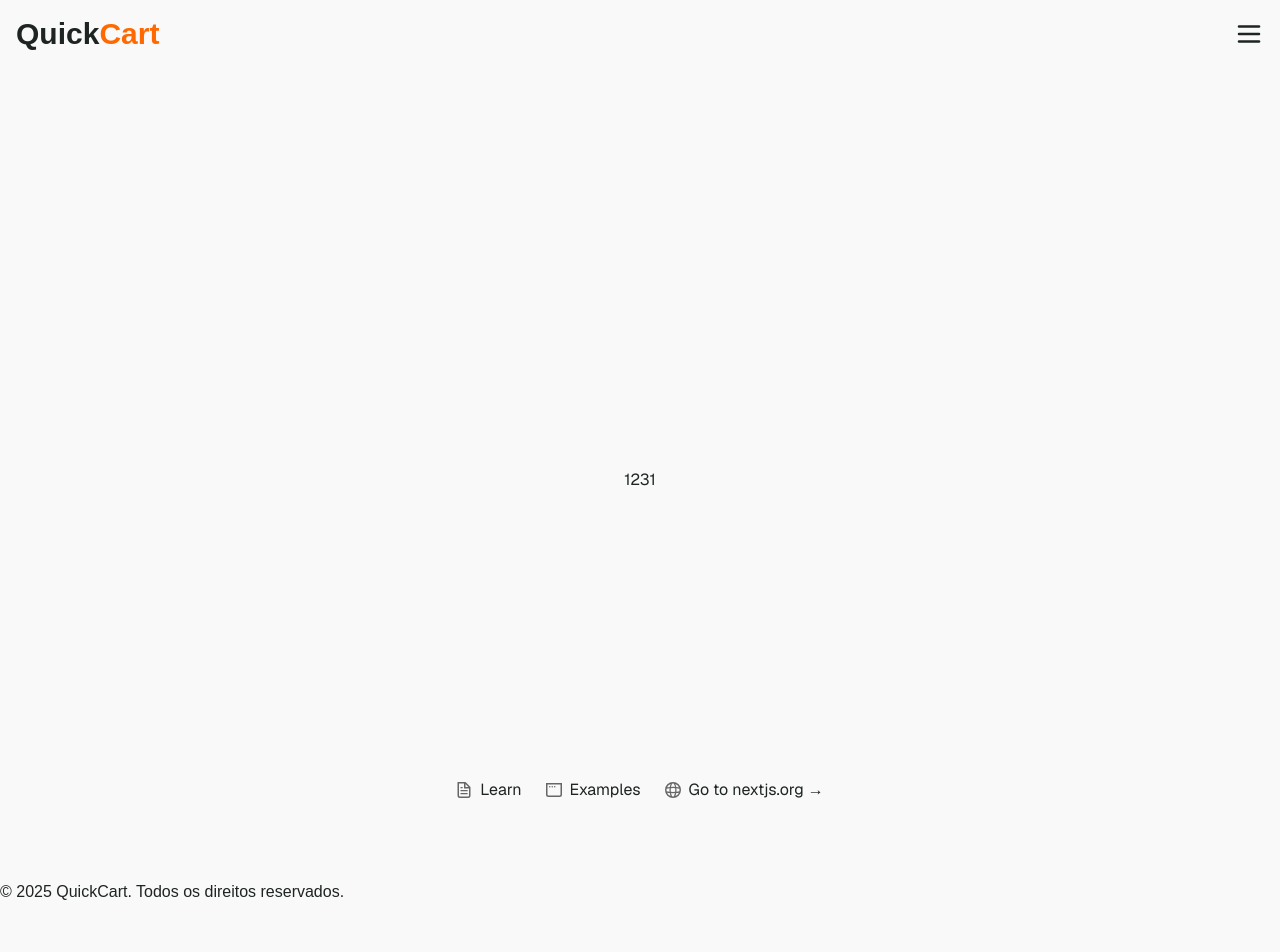
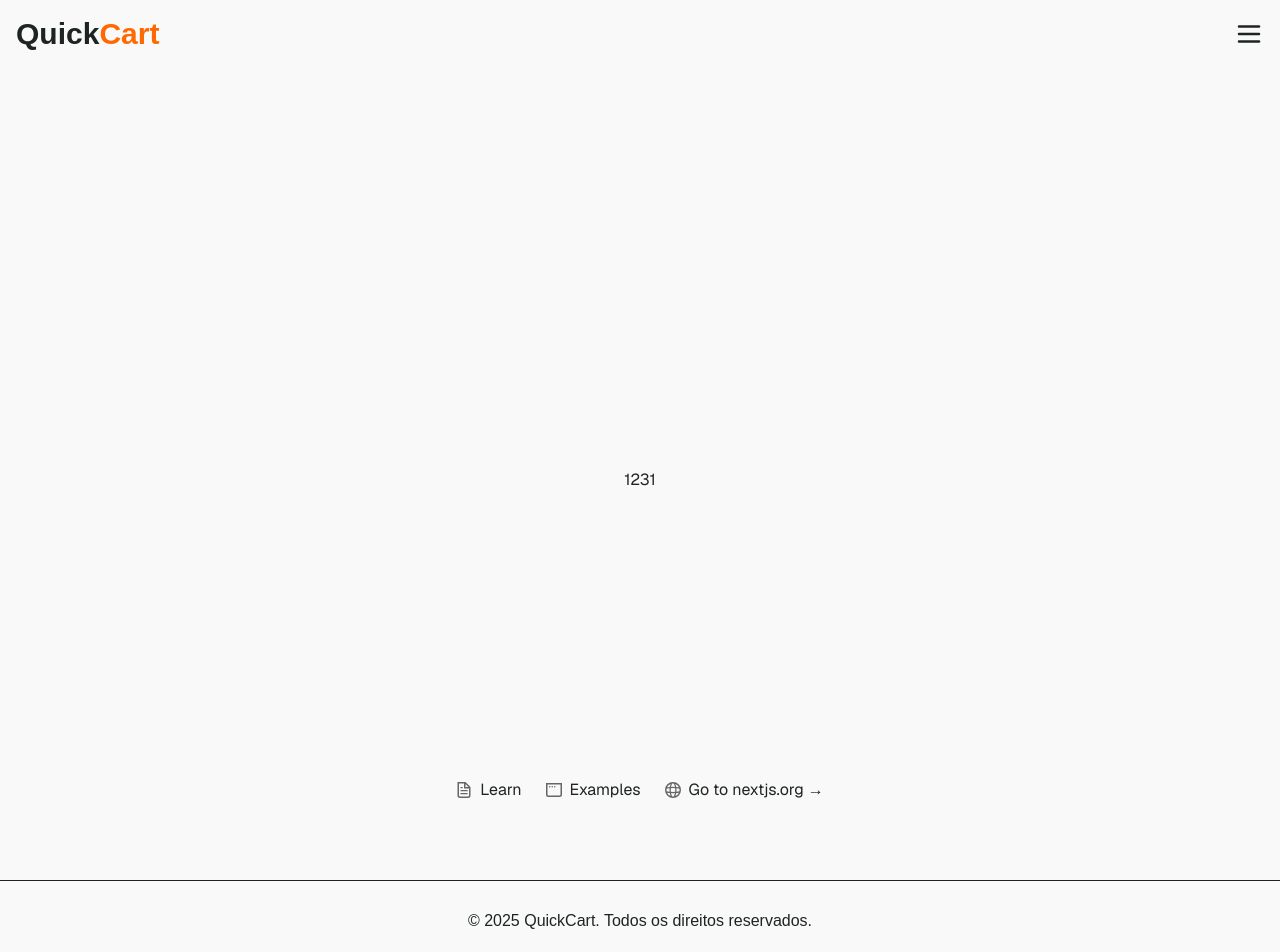
Before and after one commit to gw-rodrigues/quickcart-app-nextjs-ts, a Next.js app: page / in a window 1280 px wide. Shown: the top 952 px of the page. Before the commit the page ends 904 px from the top, so only its background shows below. Built offline with nearby package versions, Linux system fonts and the light colour scheme.

Commit message:
feat footer

```diff
--- a/src/components/Footer.tsx
+++ b/src/components/Footer.tsx
@@ -1,6 +1,6 @@
 export default function Footer() {
   return (
-    <footer>
+    <footer className="h-20 flex items-center justify-center border-t">
       <p>© 2025 QuickCart. Todos os direitos reservados.</p>
     </footer>
   )
```
